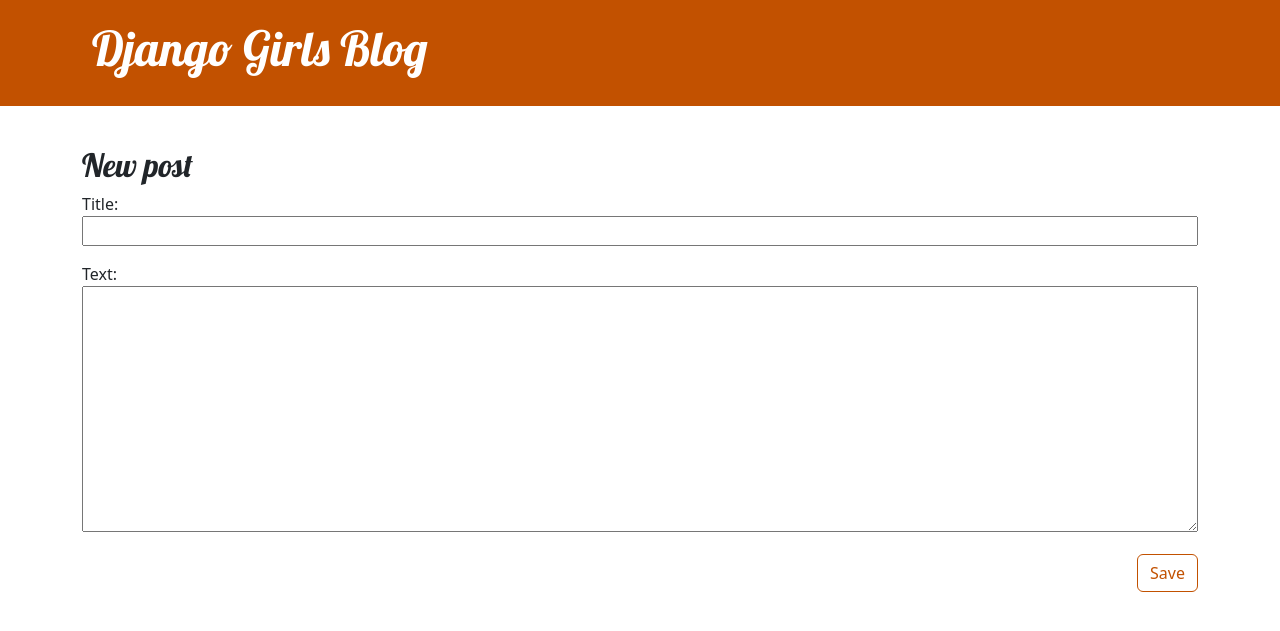
After one commit to MaitheSaba/DjangoGirls, a Django app: page /post/new/ in a window 1280 px wide. The commit adds this page. Shown: the top 631 px of the page. Run offline with Django 5.2, Linux system fonts and the light colour scheme.

Commit message:
Views editar e criar posts

```diff
--- /dev/null
+++ b/blog/forms.py
@@ -0,0 +1,9 @@
+from django import forms
+
+from .models import Post
+
+class PostForm(forms.ModelForm):
+
+    class Meta:
+        model = Post
+        fields = ('title', 'text')
--- a/blog/templates/blog/base.html
+++ b/blog/templates/blog/base.html
@@ -14,7 +14,12 @@
 <body>
     <header class="page-header">
       <div class="container">
-          <h1><a href="/">Django Girls Blog</a></h1>
+        {% if user.is_authenticated %}
+            <a href="{% url 'post_new' %}" class="top-menu">
+                {% include './icons/file-earmark-plus.svg' %}
+            </a>
+        {% endif %}
+        <h1><a href="/">Django Girls Blog</a></h1>
       </div>
     </header>
     <main class="container">
--- a/blog/templates/blog/post_detail.html
+++ b/blog/templates/blog/post_detail.html
@@ -2,6 +2,11 @@
 
 {% block content %}
     <article class="post">
+        {% if user.is_authenticated %}
+            <a class="btn btn-secondary" href="{% url 'post_edit' pk=post.pk %}">
+                {% include './icons/pencil-fill.svg' %}
+            </a>
+        {% endif %}
         {% if post.published_date %}
             <time class="date">
                 {{ post.published_date }}
@@ -9,5 +14,6 @@
         {% endif %}
         <h2>{{ post.title }}</h2>
         <p>{{ post.text|linebreaksbr }}</p>
+</aside>
     </article>
 {% endblock %}
--- /dev/null
+++ b/blog/templates/blog/post_edit.html
@@ -0,0 +1,10 @@
+{% extends 'blog/base.html' %}
+
+{% block content %}
+    <h2>New post</h2>
+    <form action="" method="post" class="post-form">
+        {% csrf_token %}
+        {{ form.as_p }}
+        <button type="submit" class="save btn btn-secondary">Save</button>
+    </form>
+{% endblock %}
--- a/blog/urls.py
+++ b/blog/urls.py
@@ -4,4 +4,6 @@
 urlpatterns = [
     path('', views.post_list, name='post_list'),
     path('post/<int:pk>/', views.post_detail, name='post_detail'),
+    path('post/new/', views.post_new, name='post_new'),
+    path('post/<int:pk>/edit/', views.post_edit, name='post_edit'),
 ]
--- a/blog/views.py
+++ b/blog/views.py
@@ -2,6 +2,8 @@
 from django.utils import timezone
 from .models import Post
 from django.shortcuts import render, get_object_or_404
+from .forms import PostForm
+from django.shortcuts import redirect
 
 def post_list(request):
     posts = Post.objects.filter(published_date__lte=timezone.now()).order_by('published_date')
@@ -10,3 +12,30 @@
 def post_detail(request, pk):
     post = get_object_or_404(Post, pk=pk)
     return render(request, 'blog/post_detail.html', {'post': post})
+
+def post_new(request):
+    if request.method == "POST":
+        form = PostForm(request.POST)
+        if form.is_valid():
+            post = form.save(commit=False)
+            post.author = request.user
+            post.published_date = timezone.now()
+            post.save()
+            return redirect('post_detail', pk=post.pk)
+    else:
+        form = PostForm()
+    return render(request, 'blog/post_edit.html', {'form': form})
+
+def post_edit(request, pk):
+    post = get_object_or_404(Post, pk=pk)
+    if request.method == "POST":
+        form = PostForm(request.POST, instance=post)
+        if form.is_valid():
+            post = form.save(commit=False)
+            post.author = request.user
+            post.published_date = timezone.now()
+            post.save()
+            return redirect('post_detail', pk=post.pk)
+    else:
+        form = PostForm(instance=post)
+    return render(request, 'blog/post_edit.html', {'form': form})
```
Also changed, not shown: blog/templates/blog/icons/file-earmark-plus.svg (added), blog/templates/blog/icons/pencil-fill.svg (added).
